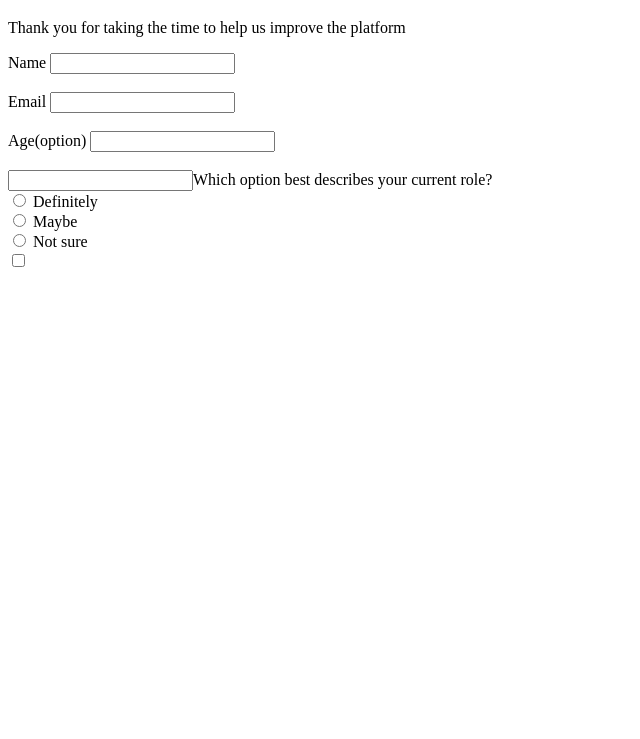
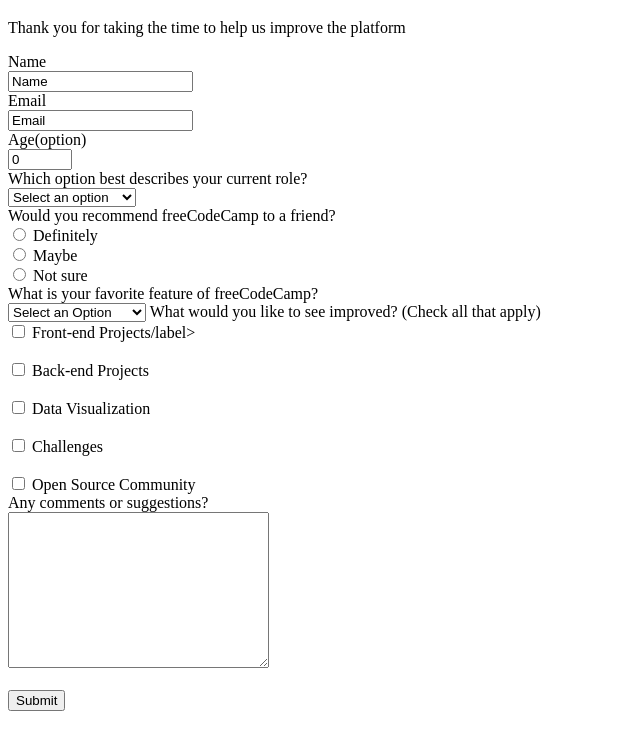
Before and after one commit to Kwaku28/lawrence-kiishi, a plain HTML site: page index.html in a window 1280 px wide. Shown: the part 61-800 px from the top of the page, without its empty margins (0-640 px from the left). Drawn offline with Linux system fonts and the light colour scheme.

Commit message:
Done the best we could

```diff
--- a/index.html
+++ b/index.html
@@ -25,26 +25,68 @@
 
     <h1 id="title">freeCodeCamp Survey Form</h1>
     <p id="description">Thank you for taking the time to help us improve the platform</p>
-    <form id="survey-form">
-      <label>Name</label>
-      <input id="name" type="text"><br><br>
-      <lable>Email</lable>
-      <input id="email" type="text"><br><br>
-      <lable>Age(option)</lable>
-      <input id="age" type="text"><br><br>
-      <input id="dropdown" type="dropdown">Which option best describes your current role?<br>
-      <div>
-        <input id="radio" type="radio">
+    <form id="survey-form" action="#">
+
+      <label id="name-label" for="name" class="margin-t">Name</label><br>
+      <input value="Name" id="name" type="text" placeholder="Name" required><br>
+
+      <lable id="email-label" for="email" class="margin-t">Email</lable><br>
+      <input id="email" value="Email" type="email" placeholder="Email" required><br>
+
+      <lable id="number-label" for="number" class="margin-t">Age(option)</lable><br>
+      <input id="number" value="0" type="number" min="1" max="100" placeholder="Age"><br>
+
+      <label for="dropdown" class="margin-t">Which option best describes your current role?</label> <br>
+      <select id="dropdown">
+        <option value="actual value 1">Select an option</option>
+        <option value="actual value 1">Student</option>
+        <option value="actual value 1">Full time job</option>
+        <option value="actual value 1">Full time learner</option>
+        <option value="actual value 1">Other </option>
+        <option value="actual value 1">Prefare not to say</option>
+      </select><br>
+
+      <label for="radio-div" class="margin-t">Would you recommend freeCodeCamp to a friend?</label>
+      <div id="radio-div">
+        <input id="radio" type="radio" name="rec" value="Definitely">
         <label>Definitely</label><br>
-        <input id="radio" type="radio">
+        <input id="radio" type="radio" name="rec" value="Maybe">
         <label>Maybe</label><br>
-        <input id="radio" type="radio" >
+        <input id="radio" type="radio" name="rec" value="Not sure">
         <label>Not sure</label>
       </div>
-      <div>
-        <input id="checkboxe" type="checkbox">
-        <label></label>
+
+      <label for="dropdown" class="margin-t">What is your favorite feature of freeCodeCamp?</label> <br>
+      <select id="dropdown">
+        <option value="actual value 1">Select an Option</option>
+        <option value="actual value 1">Challenges</option>
+        <option value="actual value 1">Projects</option>
+        <option value="actual value 1">Community Service</option>
+        <option value="actual value 1">Open Source</option>
+      </select>
+
+      <label for="checkbox-div" class="margin-t">What would you like to see improved? <span>(Check all that apply)</span> </label>
+      <div id="checkbox-div">
+        <input id="ck1" type="checkbox" value="Front-end Projects">
+        <label for="ck1">Front-end Projects/label><br><br>
+
+        <input id="ck2" type="checkbox" value="Back-end Projects">
+        <label for="ck2">Back-end Projects</label><br><br>
+
+        <input id="ck3" type="checkbox"  value="Data Visualization">
+        <label for="ck3">Data Visualization</label><br><br>
+
+        <input id="ck4" type="checkbox" value="Challenges">
+        <label for="ck4">Challenges</label><br><br>
+
+        <input id="ck5" type="checkbox" value="Open Source Community">
+        <label for="ck5">Open Source Community</label>
       </div>
+
+      <label for="more">Any comments or suggestions?</label><br>
+      <textarea name="more" id="more" cols="30" rows="10" ></textarea><br><br>
+
+      <button id="submit" type="submit">Submit</button>
     </form>
   </body>
 </html>
```
